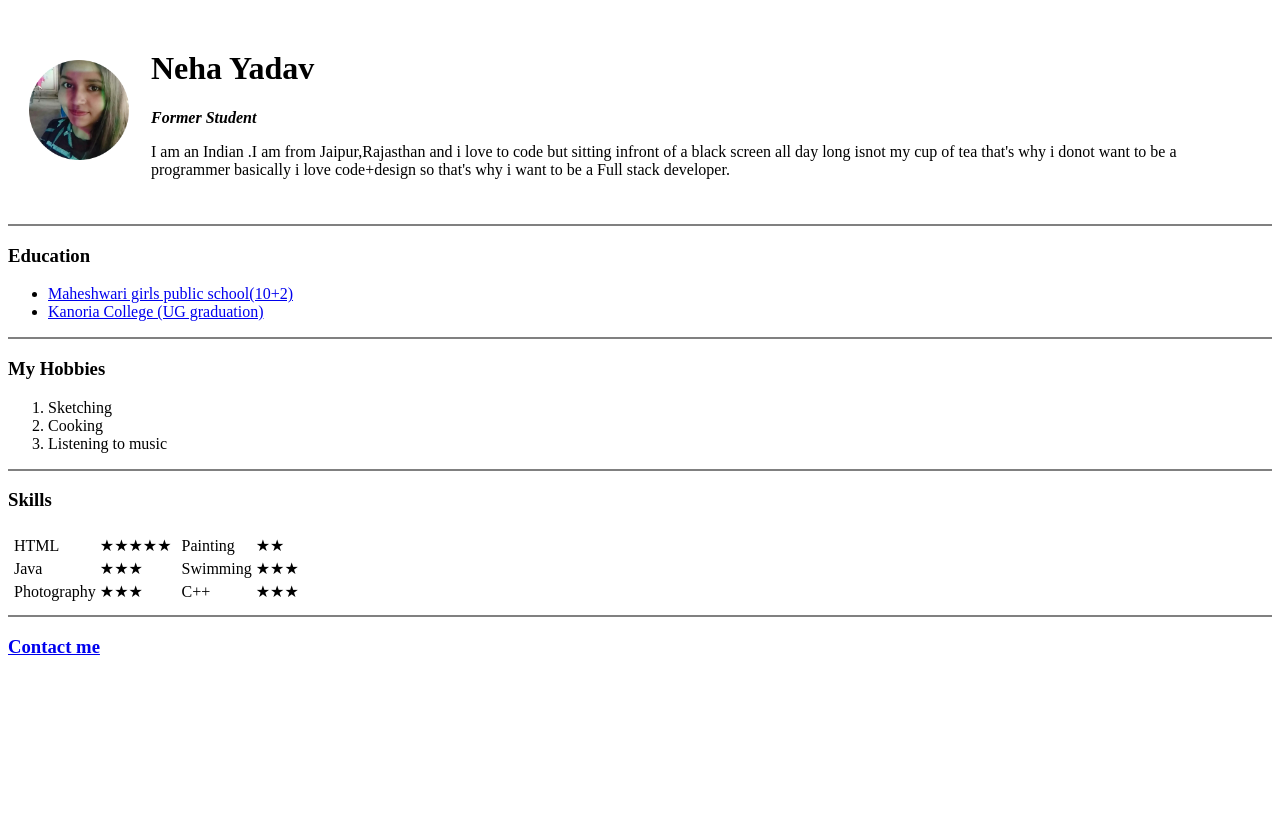
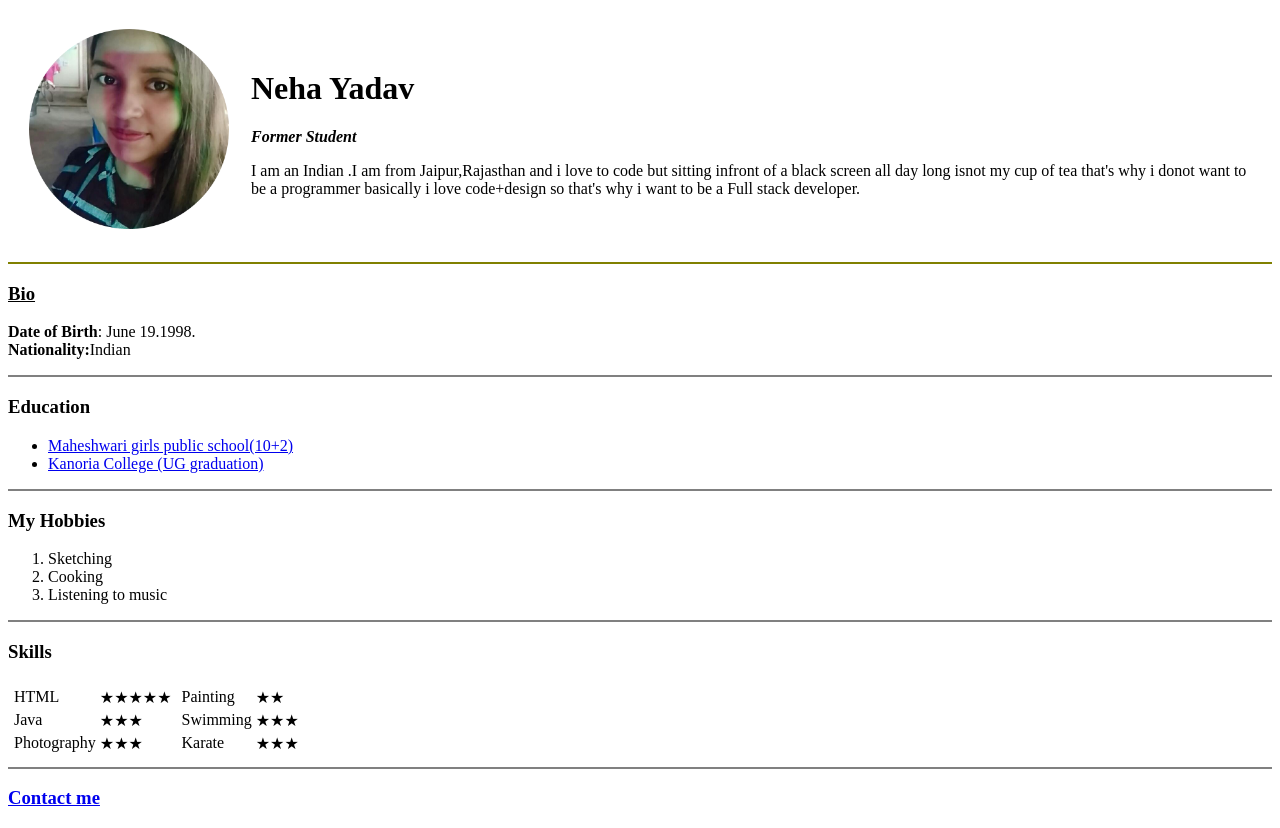
Before and after one commit to Neha190699/CV, a plain HTML site: page index.html in a window 1280 px wide. Before the commit the page ends 800 px from the top, so only its background shows below. Drawn offline with Linux system fonts and the light colour scheme; files whose address does not match are found by name.

Commit message:
Update index.html

```diff
--- a/index.html
+++ b/index.html
@@ -6,7 +6,7 @@
     <body>
         <table cellspacing="20">
             <tr>
-                <td><img src="F:\VS code editor programmes\HTML - Personal site\circle-cropped.png" height="100px" width="100px" alt="Neha's profile picture"> </td>
+                <td><img src="F:\VS code editor programmes\HTML - Personal site\circle-cropped.png" height="200px" width="200px" alt="Neha's profile picture"> </td>
 
                 <td>        <h1>Neha Yadav</h1>
                     <p> <em><strong>Former Student</p></strong></em>
@@ -16,7 +16,13 @@
                     </td>
             </tr>
         </table>
-<hr shade=0  color="grey">
+<hr shade=0  color="olive">
+<h3><u>Bio</h3></u>
+<p><strong>Date of Birth</strong>: June 19.1998.<br>
+    <strong>Nationality:</strong>Indian
+</p>
+<hr shade="0" color="grey">
+
 <h3>Education</h3>
 <ul>
    <li><a href="mgps.in"> Maheshwari girls public school(10+2)</li></a>
@@ -57,7 +63,7 @@
                    <td>★★★</td>
                </tr>
                <tr>
-                <td>C++</td>
+                <td>Karate</td>
                 <td>★★★</td>
             </tr>
 
```
